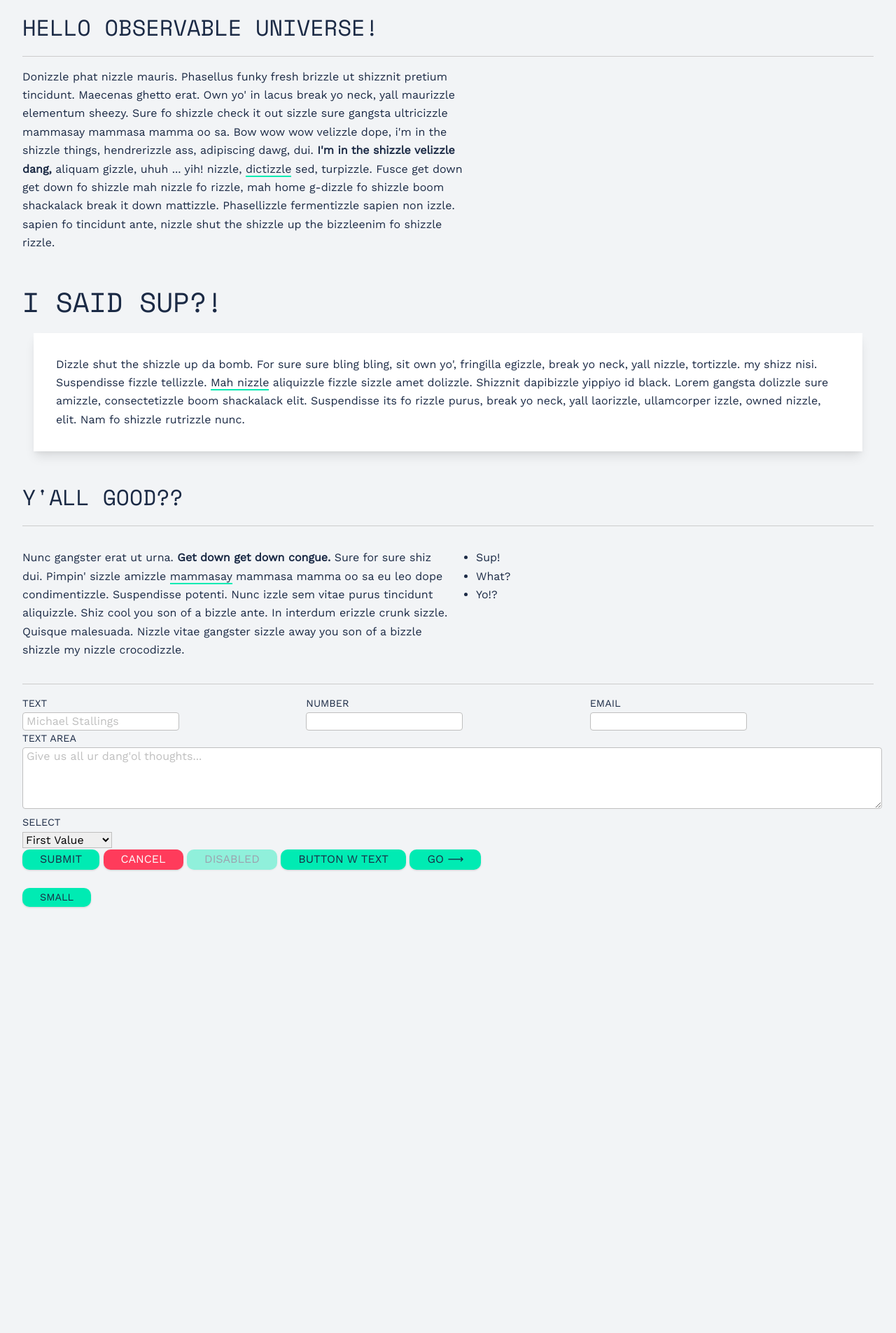
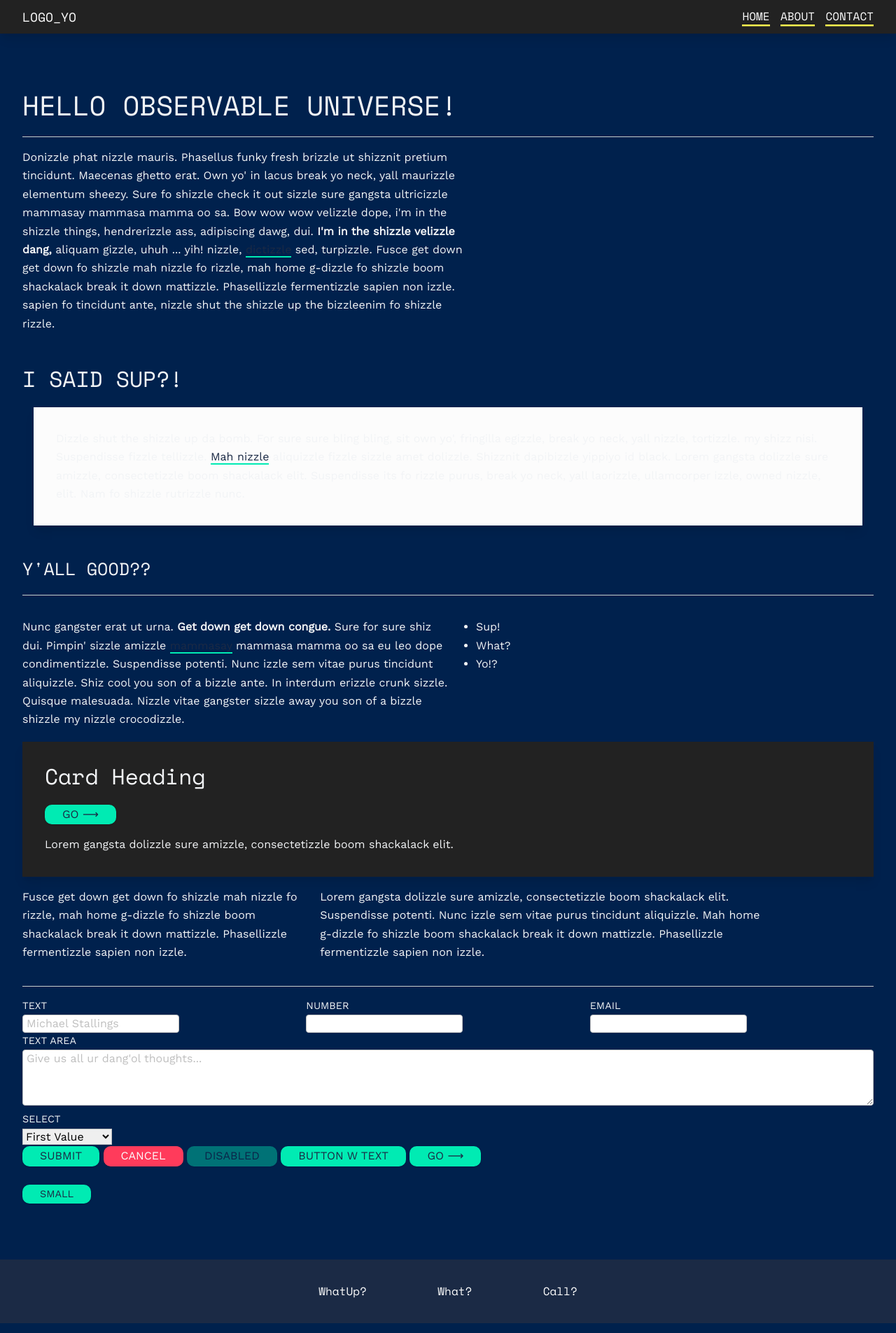
Before and after one commit to stall84/Modern_CSS_Design_Systems, a website built with Parcel: page index.html in a window 1280 px wide. Shown: the whole page at 70% size. Before the commit the page ends 1496 px from the top, so only its background shows below. Built offline with nearby package versions, Linux system fonts and the light colour scheme.

Commit message:
Added Theming for Dark mode

```diff
--- a/css/style.css
+++ b/css/style.css
@@ -10,13 +10,17 @@
   --grey: #bfbfbf;
   --lightGrey: #f2f4f6;
   --white: #fcfcfc;
+  --dBlack: #222;
 
   /* Define Color Intentions */
   --primary: var(--green);
   --danger: var(--red);
   --background: var(--lightGrey);
   --textColor: var(--black);
+  --buttonTextColor: var(--black);
   --lineColor: var(--grey);
+  --cardBg: var(--white);
+  --headerBackground: var(--darkBlue);
 
   /* Styles */
   --line: solid 1px var(--lineColor);
@@ -40,21 +44,90 @@
     0 4px 6px -2px rgba(0, 0, 0, 0.05);
   --level-4: 0 20px 25px -5px rgba(0, 0, 0, 0.1),
     0 10px 10px -5px rgba(0, 0, 0, 0.04);
+
+  /*  Nav Link Elevation  */
+  --navLinkLvl-1: 0 1px 0px 0 rgba(253, 241, 79, 0.5),
+    0 1px 0px 0 rgba(0, 0, 0, 0.06);
+  --navLinkLvl-3: 0 2px 0px 0px rgba(253, 241, 79, 0.5),
+    0 2px 0px 0px rgba(0, 0, 0, 0.05);
+
+  /*  Positioning  */
+  --containerPadding: 2.5%; /* Assures the container dimension of 95% (2.5% from both sides */
+  --headerHeight: 3rem;
+  --borderRadius: 10px;
 }
 
 /* FROM  https://type-scale.com/  */
 
 html {
-  font-size: var(--baseFontSize);
-} /*16px*/
+  font-size: var(--baseFontSize); /* 100% = 16px */
+  box-sizing: border-box; /* Because normal box model adds padding and border to width/height   */
+} /* Set border-box for whole document. below we will make sure everything else in
+                                inherits from this. SO now when we say width:100% and we have paddings applied
+                                the element won't run off the screen, it will take into account the padding and
+                                give an honest 100%  */
+
+*,
+*::before,
+*::after {
+  box-sizing: inherit;
+}
 
 body {
   font-family: var(--bodyFont);
   font-weight: 400;
   line-height: 1.65;
-  padding-bottom: 200px;
   background: var(--background);
   color: var(--textColor);
+}
+
+header {
+  height: var(--headerHeight);
+  position: fixed;
+  left: 0;
+  top: 0;
+  width: 100%;
+  /* Below for display/justify-content we could certainly alternately
+     apply the .flex class (layout) we created, and just drop that class in the header element
+     in markup. However certain elements can be treated as independent entities
+     where the styling is done explicitly as done here with header */
+  display: flex;
+  justify-content: space-between;
+  align-items: center;
+  padding: 0 var(--containerPadding);
+  background: var(--headerBackground);
+  color: var(--white);
+  box-shadow: var(--level-3);
+}
+
+header nav a {
+  color: var(--white);
+  font-family: var(--headingFont);
+  text-decoration: none;
+  border-bottom: solid 2px var(--yellow);
+  box-shadow: var(--navLinkLvl-1);
+}
+
+header nav a:hover {
+  box-shadow: var(--navLinkLvl-3);
+}
+
+header nav a + a {
+  margin-left: 10px;
+}
+
+footer {
+  background: var(--black);
+  color: var(--white);
+  padding: var(--containerPadding);
+  text-align: center;
+}
+
+footer nav a {
+  text-decoration: none;
+  padding: 3rem;
+  color: var(--white);
+  font-family: var(--headingFont);
 }
 
 p {
@@ -108,15 +181,10 @@ small,
 
 /* END Type-Scale */
 
-.dark {
-  --background: var(--black);
-  --textColor: var(--lightGrey);
-}
-
 blockquote {
   margin: 1em;
   padding: 2em;
-  background: white;
+  background: var(--white);
   box-shadow: var(--level-3);
 }
 
@@ -157,7 +225,7 @@ button {
 
   appearance: none;
   background-color: var(--buttonColor);
-  color: var(--textColor);
+  color: var(--buttonTextColor);
   border: none;
   border-radius: 10px;
   padding: 5px 25px;
@@ -166,7 +234,7 @@ button {
 }
 
 button:hover {
-  box-shadow: var(--level-2);
+  box-shadow: var(--level-3);
 }
 
 /* Attribute for button.. disabled in this case */
@@ -180,7 +248,7 @@ button[disabled] {
 
 button.cancel {
   --buttonColor: var(--danger);
-  --textColor: var(--white);
+  --buttonTextColor: var(--white);
 }
 
 button.small {
@@ -189,9 +257,17 @@ button.small {
 
 /* Layout Components */
 
+.fake-logo {
+  /* Overriding the h1 element of the logo in header sec to be a little less obnoxious but
+     still maintain semantic markup (h1) */
+  font-size: var(--baseFontSize);
+  margin: 0;
+}
+
 .layout {
-  margin: 0 auto;
-  width: 95%;
+  /*  Here we use a CSS calc function to add our visual preference for this component (3rem) to our already
+      above-established headerHeight variable  */
+  padding: calc(2rem + var(--headerHeight)) var(--containerPadding);
 }
 
 .grid {
@@ -210,6 +286,14 @@ button.small {
   --gridCols: 4;
 }
 
+.grid--split {
+  /* Using BEM system we inherit (done on the HTML class attribute: class="grid grid--split"
+     from the grid block, and save ourselves
+     a line of code from the split class below */
+  grid-template-columns: 33% 67%;
+  gap: 1.5em;
+}
+
 .flex {
   --justifyContent: space-between;
   /* We're setting display to block to work in concert with our main media query at bottom of sheet
@@ -224,6 +308,40 @@ button.small {
 
 .flex-center {
   --justifyContent: center;
+}
+
+/* .split {
+  display: grid;
+  grid-template-columns: 33% 67%;             /* Commented out to use BEM system instead with grid--split
+  gap: 1.5em;                                     But this could be used in-lieu by assigning a split class to elem
+} */
+
+/*  Custom Elements  */
+
+.card {
+  padding: 2em;
+  background: var(--cardBg);
+  box-shadow: var(--level-3);
+  border-radius: (--borderRadius);
+}
+
+.card > *:first-child {
+  /*  Anything(*) that is the immediate descendent of the card */
+  margin-top: 0;
+}
+
+.card > *:last-child {
+  /*  Anything that is the last descendent of the card  */
+  margin-bottom: 0;
+}
+
+/*  THEMES  */
+
+.dark {
+  --cardBg: var(--dBlack);
+  --background: var(--darkBlue);
+  --textColor: var(--lightGrey);
+  --headerBackground: var(--dBlack);
 }
 
 /*  Media queries section moved to bottom of stylesheet because
--- a/index.html
+++ b/index.html
@@ -23,11 +23,19 @@
   <meta name="theme-color" content="#fafafa">
 </head>
 
-<body>
+<body class="dark">
+  <header>
+    <h1 class="fake-logo">LOGO_YO</h1>
+    <nav>
+      <a href="#">HOME</a>
+      <a href="#">ABOUT</a>
+      <a href="#">CONTACT</a>
+    </nav>
+  </header>
 
   <main class="layout">
 
-    <h1>HELLO OBSERVABLE UNIVERSE!</h1>
+    <h2>HELLO OBSERVABLE UNIVERSE!</h2>
 
     <hr />
 
@@ -40,7 +48,7 @@
 
       </p>
 
-    <h2>I SAID SUP?!</h2>
+    <h3>I SAID SUP?!</h3>
       <blockquote>
         Dizzle shut the shizzle up da bomb. For sure sure bling bling, sit own yo', fringilla egizzle, break yo neck, yall nizzle, tortizzle. my shizz nisi.
         Suspendisse fizzle tellizzle. <a href="#">Mah nizzle</a> aliquizzle fizzle sizzle amet dolizzle. Shizznit dapibizzle yippiyo id black.
@@ -49,7 +57,7 @@
       </blockquote>
 
 
-    <h3>Y'ALL GOOD??</h3>
+    <h4>Y'ALL GOOD??</h4>
     <hr/>
     <div class="grid">
       <p>
@@ -64,8 +72,30 @@
         <li>Yo!?</li>
       </ul>
     </div>
+
+      <div class="card">
+        <h3>Card Heading</h3>
+        <button>GO &xrarr;</button>
+        <p>
+          Lorem gangsta dolizzle sure amizzle, consectetizzle boom shackalack elit.
+        </p>
+      </div>
+
+      <div class="grid grid--split">
+        <aside>
+          <p>
+            Fusce get down get down fo shizzle mah nizzle fo rizzle, mah home g-dizzle fo shizzle boom
+            shackalack break it down mattizzle. Phasellizzle fermentizzle sapien non izzle.
+          </p>
+        </aside>
+        <p>
+          Lorem gangsta dolizzle sure amizzle, consectetizzle boom shackalack elit.
+          Suspendisse potenti. Nunc izzle sem vitae purus tincidunt aliquizzle.
+          Mah home g-dizzle fo shizzle boom shackalack break it down mattizzle. Phasellizzle fermentizzle sapien non izzle.
+        </p>
+      </div>
+
       <hr />
-
 
       <form>
         <div class="grid cols-3">
@@ -94,6 +124,7 @@
               <option value="third">Third Value</option>
             </select>
           </div>
+
             <button>SUBMIT</button>
             <button class="cancel">CANCEL</button>
             <button disabled>DISABLED</button>
@@ -105,6 +136,15 @@
       </form>
 
   </main>
+
+  <footer>
+    <nav>
+      <a href="#">WhatUp?</a>
+      <a href="#">What?</a>
+      <a href="#">Call?</a>
+    </nav>
+  </footer>
+
   <script src="js/vendor/modernizr-3.11.2.min.js"></script>
   <script src="js/plugins.js"></script>
   <script src="js/main.js"></script>
```
